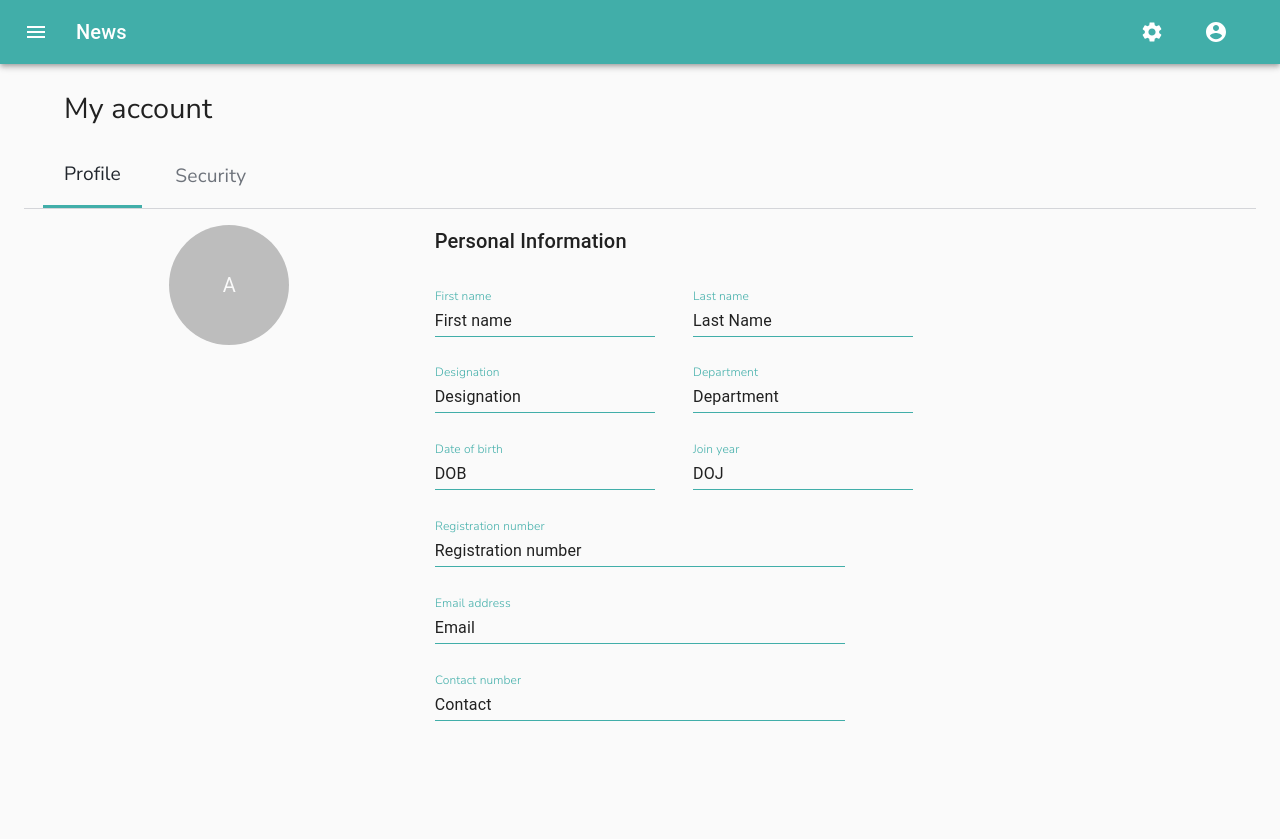
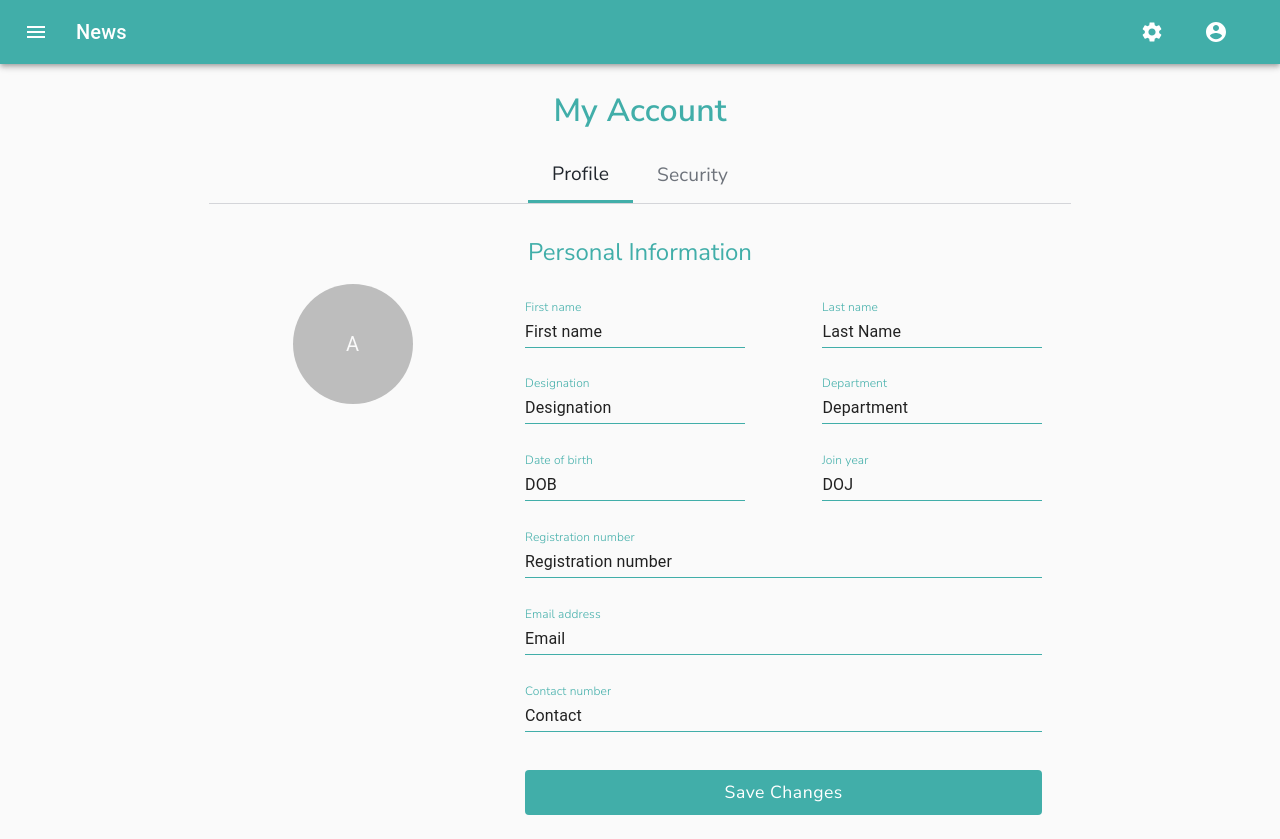
Before and after one commit to RS-Organisation/college-companion, a React (Create React App) app in the folder client/: page /admin/profile in a window 1280 px wide. Before the commit the page ends 800 px from the top, so only its background shows below. Built offline with nearby package versions, Linux system fonts and the light colour scheme.

Commit message:
Style AdminProfile component

```diff
--- a/client/src/components/admin/AdminProfile.js
+++ b/client/src/components/admin/AdminProfile.js
@@ -1,7 +1,7 @@
-import React, { Fragment, useState, useEffect } from 'react';
+import React, { useState, useEffect } from 'react';
 
 import Header from './Header';
-import DetailsComponent from './DetailsComponent';
+import UpdateProfile from './UpdateProfile';
 import UpdatePassword from './UpdatePassword';
 import useStyles from '../../styles/AdminProfile';
 
@@ -14,23 +14,21 @@ const AdminProfile = (props) => {
   }, [selected]);
   return (
     <Header>
-      <Fragment>
+      <div className={classes.container}>
         <div className={classes.titleDiv}>
-          <p className={classes.title}>My account</p>
+          <p className={classes.title}>My Account</p>
         </div>
         <div className={classes.header}>
           <span
-            className={`${classes.span} ${
-              clickedButton === 'profile' && classes.clickedButton
-            }`}
+            className={`${classes.span} ${clickedButton === 'profile' && classes.clickedButton
+              }`}
             onClick={() => setClickedButton('profile')}
           >
             Profile
           </span>
           <span
-            className={`${classes.span} ${
-              clickedButton === 'security' && classes.clickedButton
-            }`}
+            className={`${classes.span} ${clickedButton === 'security' && classes.clickedButton
+              }`}
             onClick={() => setClickedButton('security')}
           >
             Security
@@ -38,12 +36,12 @@ const AdminProfile = (props) => {
         </div>
         <div>
           {clickedButton === 'profile' ? (
-            <DetailsComponent />
+            <UpdateProfile />
           ) : (
             <UpdatePassword />
           )}
         </div>
-      </Fragment>
+      </div>
     </Header>
   );
 };
--- a/client/src/components/admin/DetailsComponent.js
+++ /dev/null
@@ -1,84 +0,0 @@
-import React from 'react';
-
-import useStyles from '../../styles/DetailsComponent';
-
-import { Grid, Typography, TextField, Avatar } from '@material-ui/core';
-
-const DetailsComponent = () => {
-  const classes = useStyles();
-  return (
-    <div classsName={classes.contentBox}>
-      <Grid container spacing={0}>
-        <Grid item xs={12} lg={4} className={classes.avatarGrid}>
-          <Avatar alt='Remy Sharp' className={classes.avatar}>
-            A
-          </Avatar>
-        </Grid>
-        <Grid item xs={12} lg={8} className=''>
-          <div>
-            <Typography variant='h6' className={classes.subtitle}>
-              Personal Information
-            </Typography>
-            <div>
-              <form className={`${classes.root} ${classes.form}`}>
-                <div className={classes.rowWise}>
-                  <TextField
-                    label='First name'
-                    margin='normal'
-                    value='First name'
-                    className={classes.root}
-                  />
-                  <TextField
-                    label='Last name'
-                    margin='normal'
-                    value='Last Name'
-                  />
-                </div>
-                <div className={classes.rowWise}>
-                  <TextField
-                    label='Designation'
-                    margin='normal'
-                    value='Designation'
-                  />
-                  <TextField
-                    label='Department'
-                    margin='normal'
-                    value='Department'
-                  />
-                </div>
-                <div className={classes.rowWise}>
-                  <TextField
-                    label='Date of birth'
-                    margin='normal'
-                    value='DOB'
-                  />
-                  <TextField label='Join year' margin='normal' value='DOJ' />
-                </div>
-                <TextField
-                  label='Registration number'
-                  margin='normal'
-                  value='Registration number'
-                  className={classes.size}
-                />
-                <TextField
-                  label='Email address'
-                  margin='normal'
-                  value='Email'
-                  className={classes.size}
-                />
-                <TextField
-                  label='Contact number'
-                  margin='normal'
-                  value='Contact'
-                  className={classes.size}
-                />
-              </form>
-            </div>
-          </div>
-        </Grid>
-      </Grid>
-    </div>
-  );
-};
-
-export default DetailsComponent;
--- a/client/src/components/admin/UpdatePassword.js
+++ b/client/src/components/admin/UpdatePassword.js
@@ -20,7 +20,7 @@ const UpdatePassword = () => {
     setShowPassword((prevState) => !prevState);
   };
   return (
-    <div className={classes.container}>
+    <div>
       <Typography variant='h5' className={classes.subtitle}>
         Password
       </Typography>
@@ -30,13 +30,13 @@ const UpdatePassword = () => {
             onClick={() => setShowForm(true)}
             className={classes.filledButton}
           >
-            Change password
+            Change Password
           </Button>
         ) : (
           <form className={`${classes.root} ${classes.form}`}>
             <TextField
               className={classes.formField}
-              label='Password'
+              label='New Password'
               variant='outlined'
               size='small'
               type={showPassword ? 'text' : 'password'}
@@ -57,9 +57,9 @@ const UpdatePassword = () => {
               size='small'
               type='password'
             />
-            <div className={classes.rowWise}>
+            <div className={classes.buttonDiv}>
               <Button type='submit' className={classes.filledButton}>
-                Save changes
+                Save Changes
               </Button>
               <Button
                 variant='outlined'
--- /dev/null
+++ b/client/src/components/admin/UpdateProfile.js
@@ -0,0 +1,84 @@
+import React from 'react';
+
+import useStyles from '../../styles/UpdateProfile';
+
+import { Grid, Typography, TextField, Avatar, Button } from '@material-ui/core';
+
+const UpdateProfile = () => {
+  const classes = useStyles();
+  return (
+    <div classsName={classes.contentBox}>
+      <Typography variant='h5' className={classes.subtitle}>
+        Personal Information
+      </Typography>
+      <Grid container spacing={0}>
+        <Grid item xs={12} lg={4} className={classes.avatarGrid}>
+          <Avatar alt='Remy Sharp' className={classes.avatar}>
+            A
+          </Avatar>
+        </Grid>
+        <Grid item xs={12} lg={8}>
+          <form className={`${classes.root} ${classes.form}`}>
+            <div className={classes.rowWise}>
+              <TextField
+                label='First name'
+                margin='normal'
+                value='First name'
+                className={classes.root}
+              />
+              <TextField
+                label='Last name'
+                margin='normal'
+                value='Last Name'
+              />
+            </div>
+            <div className={classes.rowWise}>
+              <TextField
+                label='Designation'
+                margin='normal'
+                value='Designation'
+              />
+              <TextField
+                label='Department'
+                margin='normal'
+                value='Department'
+              />
+            </div>
+            <div className={classes.rowWise}>
+              <TextField
+                label='Date of birth'
+                margin='normal'
+                value='DOB'
+              />
+              <TextField
+                label='Join year'
+                margin='normal'
+                value='DOJ'
+              />
+            </div>
+            <TextField
+              label='Registration number'
+              margin='normal'
+              value='Registration number'
+            />
+            <TextField
+              label='Email address'
+              margin='normal'
+              value='Email'
+            />
+            <TextField
+              label='Contact number'
+              margin='normal'
+              value='Contact'
+            />
+            <Button type='submit' className={classes.filledButton}>
+              Save Changes
+            </Button>
+          </form>
+        </Grid>
+      </Grid>
+    </div>
+  );
+};
+
+export default UpdateProfile;
--- a/client/src/styles/AdminProfile.js
+++ b/client/src/styles/AdminProfile.js
@@ -4,27 +4,29 @@ export default makeStyles((theme) => ({
   root: {
     flexGrow: 1,
   },
+  container: {
+    width: '70%',
+    margin: 'auto',
+    textAlign: 'center'
+  },
   title: {
-    fontSize: '1.8rem',
-    fontWeight: '500',
+    fontSize: '2rem',
+    fontWeight: '600',
     marginTop: '0rem',
     marginBottom: '1rem',
-    paddingLeft: '2.5rem',
     fontFamily: 'Nunito Sans',
+    color: '#41aea9'
   },
   header: {
     display: 'flex',
-    flexDirection: 'row',
     alignItems: 'center',
-    marginTop: '0.5rem',
-    marginBottom: '1rem',
-    paddingLeft: '1.2rem',
+    justifyContent: 'center',
+    marginBottom: '2rem',
     borderBottom: '1px solid #d4d5d9',
   },
   span: {
     color: '#6e737b',
-    marginRight: '0.8rem',
-    padding: '1rem 1.3rem',
+    padding: '0.7rem 1.5rem',
     fontSize: '1.2rem',
     '&:hover': {
       cursor: 'pointer',
--- a/client/src/styles/UpdatePassword.js
+++ b/client/src/styles/UpdatePassword.js
@@ -14,35 +14,34 @@ export default makeStyles((theme) => ({
       borderColor: '#41aea9',
     },
   },
-  container: {
-    margin: '1.2rem',
-    padding: '1.2rem',
-  },
   subtitle: {
-    marginBottom: '1.5rem',
+    marginBottom: '2rem',
+    fontFamily: 'Nunito Sans, sans-serif',
+    color: '#41aea9'
   },
   form: {
     display: 'flex',
     flexDirection: 'column',
+    justifyContent: 'center',
+    alignItems: 'center',
+    width: '30%',
+    margin: 'auto'
   },
   formField: {
-    width: '30%',
-    marginBottom: '2rem',
+    width: '100%',
+    marginBottom: '2rem'
   },
-  size: {
-    width: '50% !important',
-  },
-  rowWise: {
+  buttonDiv: {
+    width: '100%',
     display: 'flex',
     flexDirection: 'row',
     alignItems: 'center',
+    justifyContent: 'space-between'
   },
   outlinedButton: {
-    width: '14%',
-    marginRight: '1rem',
     fontFamily: 'Nunito Sans, sans-serif',
     textTransform: 'none',
-    padding: '6px 6px',
+    padding: '6px 18px',
     fontWeight: '600',
     color: '#41aea9',
     backgroundColor: 'white',
@@ -51,14 +50,13 @@ export default makeStyles((theme) => ({
     '&:hover': {
       backgroundColor: 'white',
       transform: 'scale(1.02)',
+      outline: 'none'
     },
   },
   filledButton: {
-    width: '15%',
-    marginRight: '1rem',
     fontFamily: 'Nunito Sans, sans-serif',
     textTransform: 'none',
-    padding: '6px 6px',
+    padding: '8px 18px',
     fontWeight: '600',
     backgroundColor: '#41aea9',
     color: 'white',
@@ -67,6 +65,7 @@ export default makeStyles((theme) => ({
     '&:hover': {
       backgroundColor: '#41aea9',
       transform: 'scale(1.02)',
+      outline: 'none'
     },
   },
 }));
--- a/client/src/styles/DetailsComponent.js
+++ b/client/src/styles/UpdateProfile.js
@@ -13,7 +13,6 @@ export default makeStyles((theme) => ({
     '& .MuiFormControl-marginNormal': {
       marginTop: '1rem',
       marginBottom: '0.8rem',
-      marginRight: '2.4rem',
     },
     '& .MuiInput-underline:before': {
       borderBottomColor: '#41aea9',
@@ -23,7 +22,6 @@ export default makeStyles((theme) => ({
     },
   },
   contentBox: {
-    width: '80%',
     margin: 'auto',
     display: 'flex',
     justifyContent: 'center',
@@ -38,20 +36,36 @@ export default makeStyles((theme) => ({
   },
   subtitle: {
     marginBottom: '1rem',
+    fontFamily: 'Nunito Sans, sans-serif',
+    color: '#41aea9'
   },
   form: {
     display: 'flex',
     flexDirection: 'column',
+    width: '90%',
+    margin: 'auto'
   },
   rowWise: {
     display: 'flex',
     flexDirection: 'row',
     alignItems: 'center',
+    justifyContent: 'space-between'
   },
-  doubleTextField: {
-    marginRight: '1.2rem',
-  },
-  size: {
-    width: '50% !important',
-  },
+  filledButton: {
+    fontFamily: 'Nunito Sans, sans-serif',
+    fontSize: '1.1rem',
+    textTransform: 'none',
+    padding: '7px 18px',
+    marginTop: '1.6rem',
+    fontWeight: '400',
+    backgroundColor: '#41aea9',
+    color: 'white',
+    border: 'none',
+    transition: '0.3s ease-in-out',
+    '&:hover': {
+      backgroundColor: '#41aea9',
+      transform: 'scale(1.02)',
+      outline: 'none'
+    },
+  }
 }));
```
